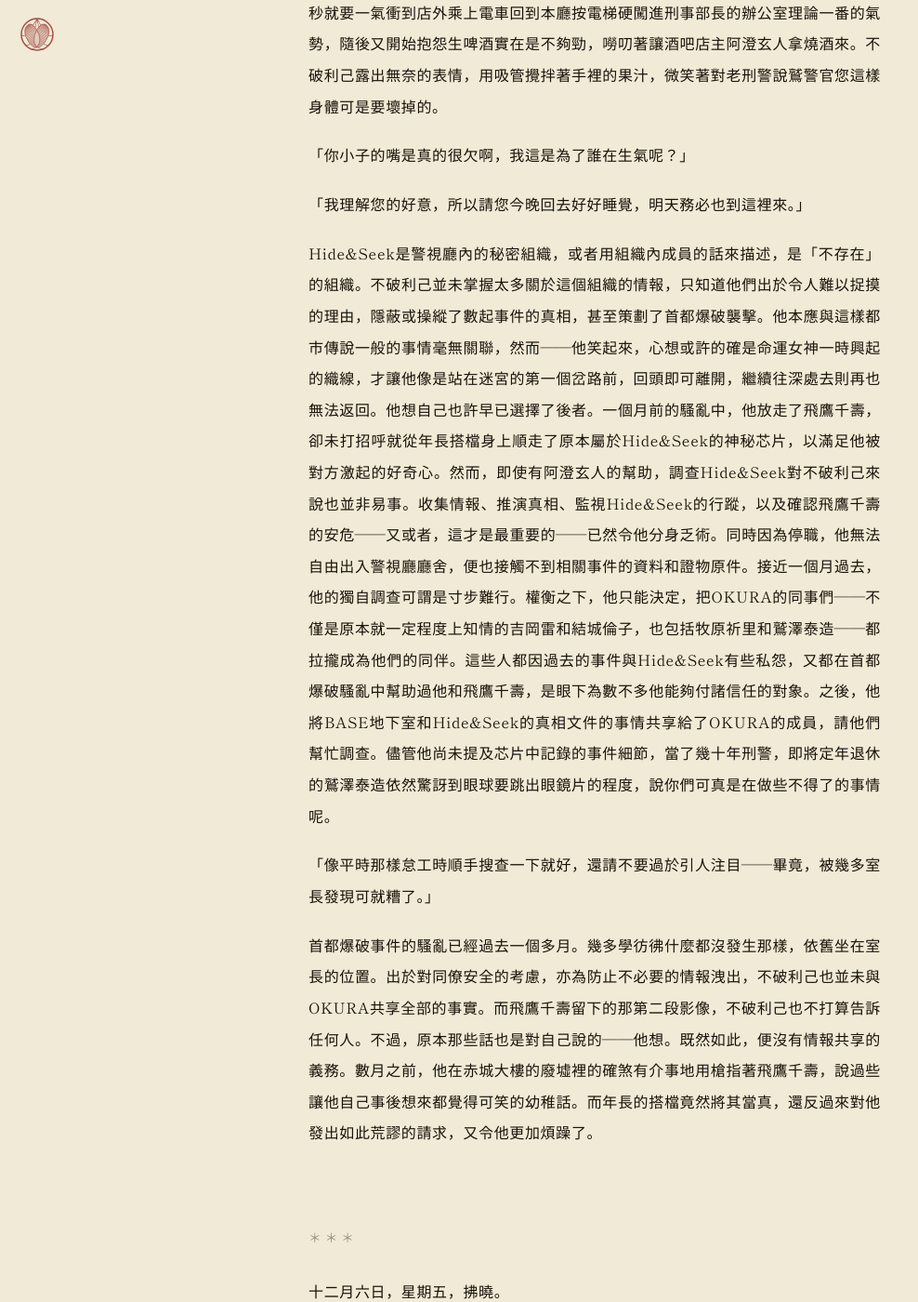
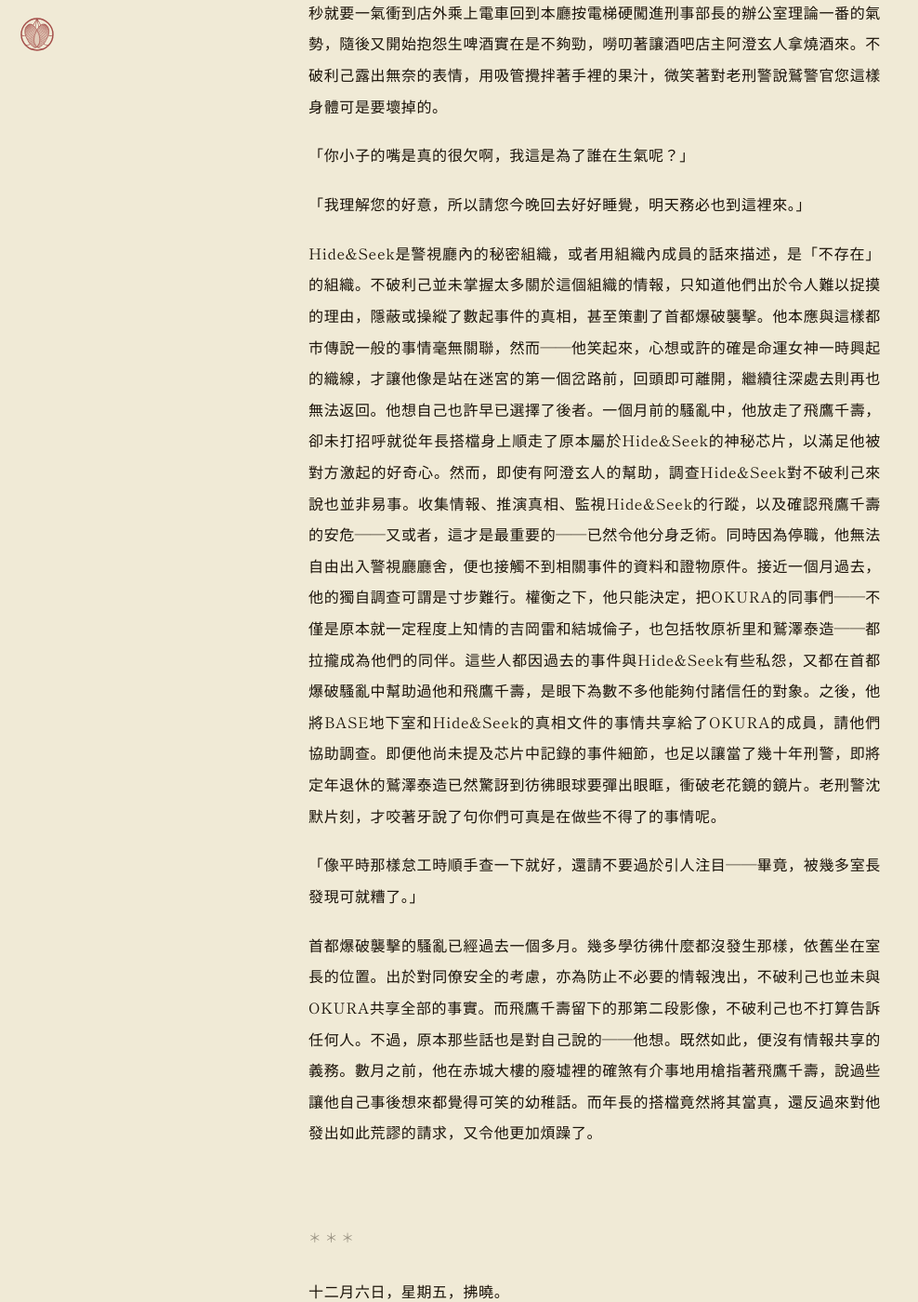
Before and after one commit to AriaYura/eternalnessstudy, a Jekyll site: the page built from posts/takeyabunotsuki/t-01.md, in a window 1280 px wide and 1400 px high, scrolled down 2729 px. Shown: the whole window at 93% size, without its empty margins (0-988 px from the left). Built offline with Jekyll 4.4.1, drawn with Linux system fonts in a browser that asks for light colours; some web fonts are replaced.

Commit message:
small fix t-01-01 0616

```diff
--- a/posts/takeyabunotsuki/t-01.md
+++ b/posts/takeyabunotsuki/t-01.md
@@ -54,11 +54,11 @@ permalink: /posts/takeyabunotsuki/t-01/
 
 「我理解您的好意，所以請您今晚回去好好睡覺，明天務必也到這裡來。」
 
-Hide&Seek是警視廳內的秘密組織，或者用組織內成員的話來描述，是「不存在」的組織。不破利己並未掌握太多關於這個組織的情報，只知道他們出於令人難以捉摸的理由，隱蔽或操縱了數起事件的真相，甚至策劃了首都爆破襲擊。他本應與這樣都市傳說一般的事情毫無關聯，然而——他笑起來，心想或許的確是命運女神一時興起的織線，才讓他像是站在迷宮的第一個岔路前，回頭即可離開，繼續往深處去則再也無法返回。他想自己也許早已選擇了後者。一個月前的騷亂中，他放走了飛鷹千壽，卻未打招呼就從年長搭檔身上順走了原本屬於Hide&Seek的神秘芯片，以滿足他被對方激起的好奇心。然而，即使有阿澄玄人的幫助，調查Hide&Seek對不破利己來說也並非易事。收集情報、推演真相、監視Hide&Seek的行蹤，以及確認飛鷹千壽的安危——又或者，這才是最重要的——已然令他分身乏術。同時因為停職，他無法自由出入警視廳廳舍，便也接觸不到相關事件的資料和證物原件。接近一個月過去，他的獨自調查可謂是寸步難行。權衡之下，他只能決定，把OKURA的同事們——不僅是原本就一定程度上知情的吉岡雷和結城倫子，也包括牧原祈里和鷲澤泰造——都拉攏成為他們的同伴。這些人都因過去的事件與Hide&Seek有些私怨，又都在首都爆破騷亂中幫助過他和飛鷹千壽，是眼下為數不多他能夠付諸信任的對象。之後，他將BASE地下室和Hide&Seek的真相文件的事情共享給了OKURA的成員，請他們幫忙調查。儘管他尚未提及芯片中記錄的事件細節，當了幾十年刑警，即將定年退休的鷲澤泰造依然驚訝到眼球要跳出眼鏡片的程度，說你們可真是在做些不得了的事情呢。
+Hide&Seek是警視廳內的秘密組織，或者用組織內成員的話來描述，是「不存在」的組織。不破利己並未掌握太多關於這個組織的情報，只知道他們出於令人難以捉摸的理由，隱蔽或操縱了數起事件的真相，甚至策劃了首都爆破襲擊。他本應與這樣都市傳說一般的事情毫無關聯，然而——他笑起來，心想或許的確是命運女神一時興起的織線，才讓他像是站在迷宮的第一個岔路前，回頭即可離開，繼續往深處去則再也無法返回。他想自己也許早已選擇了後者。一個月前的騷亂中，他放走了飛鷹千壽，卻未打招呼就從年長搭檔身上順走了原本屬於Hide&Seek的神秘芯片，以滿足他被對方激起的好奇心。然而，即使有阿澄玄人的幫助，調查Hide&Seek對不破利己來說也並非易事。收集情報、推演真相、監視Hide&Seek的行蹤，以及確認飛鷹千壽的安危——又或者，這才是最重要的——已然令他分身乏術。同時因為停職，他無法自由出入警視廳廳舍，便也接觸不到相關事件的資料和證物原件。接近一個月過去，他的獨自調查可謂是寸步難行。權衡之下，他只能決定，把OKURA的同事們——不僅是原本就一定程度上知情的吉岡雷和結城倫子，也包括牧原祈里和鷲澤泰造——都拉攏成為他們的同伴。這些人都因過去的事件與Hide&Seek有些私怨，又都在首都爆破騷亂中幫助過他和飛鷹千壽，是眼下為數不多他能夠付諸信任的對象。之後，他將BASE地下室和Hide&Seek的真相文件的事情共享給了OKURA的成員，請他們協助調查。即便他尚未提及芯片中記錄的事件細節，也足以讓當了幾十年刑警，即將定年退休的鷲澤泰造已然驚訝到彷彿眼球要彈出眼眶，衝破老花鏡的鏡片。老刑警沈默片刻，才咬著牙說了句你們可真是在做些不得了的事情呢。
 
-「像平時那樣怠工時順手搜查一下就好，還請不要過於引人注目——畢竟，被幾多室長發現可就糟了。」
+「像平時那樣怠工時順手查一下就好，還請不要過於引人注目——畢竟，被幾多室長發現可就糟了。」
 
-首都爆破事件的騷亂已經過去一個多月。幾多學彷彿什麼都沒發生那樣，依舊坐在室長的位置。出於對同僚安全的考慮，亦為防止不必要的情報洩出，不破利己也並未與OKURA共享全部的事實。而飛鷹千壽留下的那第二段影像，不破利己也不打算告訴任何人。不過，原本那些話也是對自己說的——他想。既然如此，便沒有情報共享的義務。數月之前，他在赤城大樓的廢墟裡的確煞有介事地用槍指著飛鷹千壽，說過些讓他自己事後想來都覺得可笑的幼稚話。而年長的搭檔竟然將其當真，還反過來對他發出如此荒謬的請求，又令他更加煩躁了。
+首都爆破襲擊的騷亂已經過去一個多月。幾多學彷彿什麼都沒發生那樣，依舊坐在室長的位置。出於對同僚安全的考慮，亦為防止不必要的情報洩出，不破利己也並未與OKURA共享全部的事實。而飛鷹千壽留下的那第二段影像，不破利己也不打算告訴任何人。不過，原本那些話也是對自己說的——他想。既然如此，便沒有情報共享的義務。數月之前，他在赤城大樓的廢墟裡的確煞有介事地用槍指著飛鷹千壽，說過些讓他自己事後想來都覺得可笑的幼稚話。而年長的搭檔竟然將其當真，還反過來對他發出如此荒謬的請求，又令他更加煩躁了。
 
 <br>
 
```
